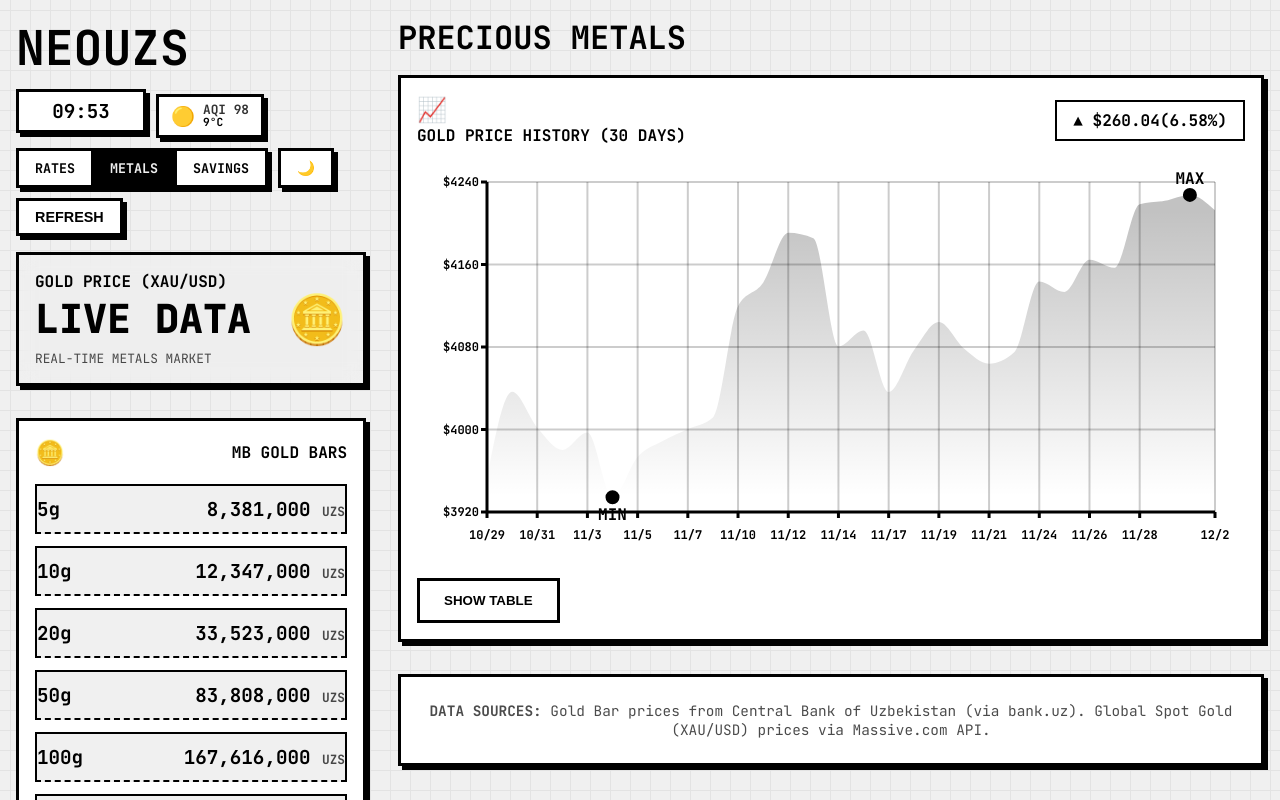
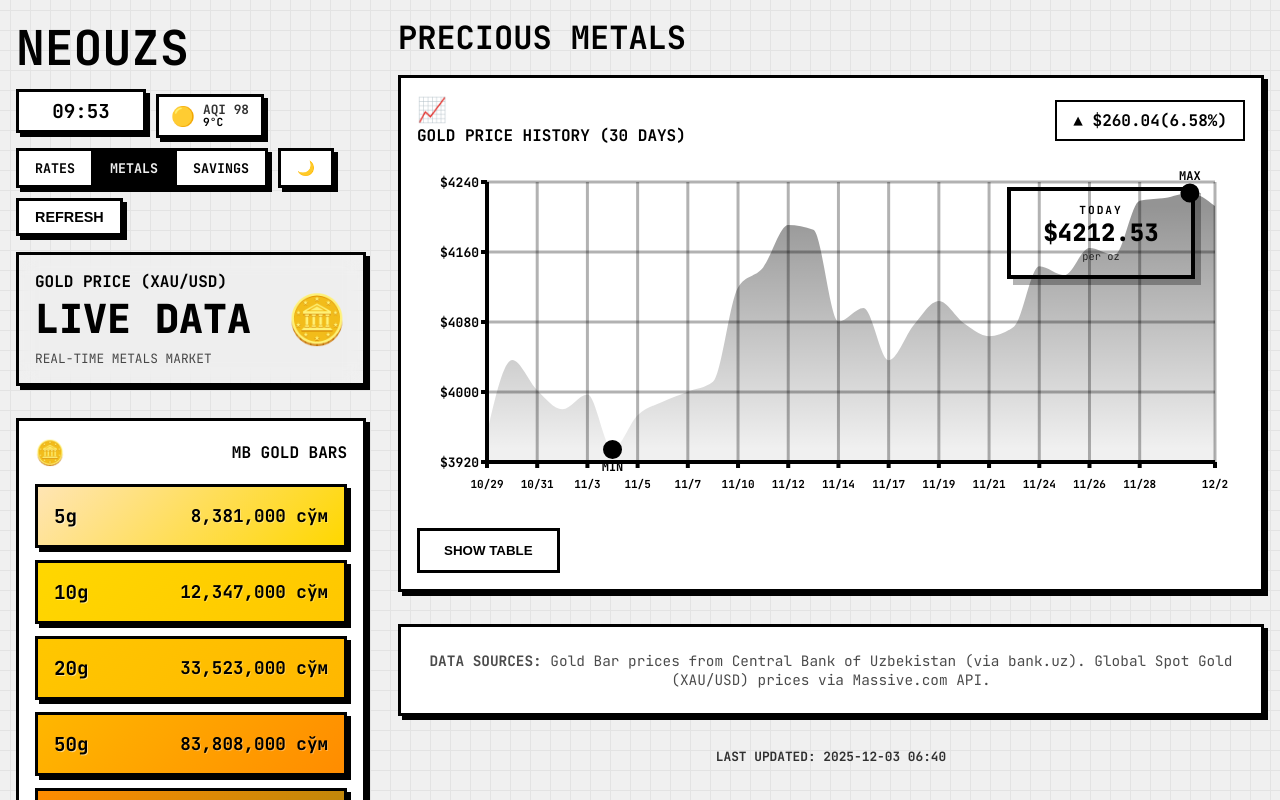
Before and after one commit to brklyn498/Neouzsusd, a React (Vite) app: page / in a window 1280 px wide. Both pictures are taken after a click on the button "METALS". Shown: the top 800 px of the page. Built offline with nearby package versions, Linux system fonts and the light colour scheme.

Commit message:
style: Improve Metals tab visuals - add gold bar gradients and today's price badge

```diff
--- a/src/components/GoldBarPrices.jsx
+++ b/src/components/GoldBarPrices.jsx
@@ -5,6 +5,21 @@ export default function GoldBarPrices({ goldBars }) {
 
     const formatPrice = (price) => {
         return new Intl.NumberFormat('uz-UZ').format(price);
+    };
+
+    // Function to get gradient color based on weight
+    const getGoldGradient = (weight) => {
+        const weightNum = parseInt(weight);
+        // Lighter gold for smaller weights, darker/richer for heavier
+        const gradients = {
+            5: 'linear-gradient(135deg, #FFE5B4 0%, #FFD700 100%)',  // Pale gold
+            10: 'linear-gradient(135deg, #FFD700 0%, #FFC700 100%)', // Light gold
+            20: 'linear-gradient(135deg, #FFC700 0%, #FFB700 100%)', // Medium gold
+            50: 'linear-gradient(135deg, #FFB700 0%, #FF8C00 100%)', // Rich gold
+            100: 'linear-gradient(135deg, #FF8C00 0%, #B8860B 100%)', // Dark gold
+        };
+
+        return gradients[weightNum] || gradients[10];
     };
 
     return (
@@ -15,11 +30,16 @@ export default function GoldBarPrices({ goldBars }) {
             </div>
             <div className="gold-bars-list">
                 {goldBars.map((bar) => (
-                    <div key={bar.weight} className="gold-bar-item" style={{ display: 'flex', justifyContent: 'space-between', alignItems: 'center', padding: '10px 0', borderBottom: '2px dashed var(--border-color)' }}>
-                        <div className="gold-weight" style={{ fontWeight: 'bold', fontSize: '1.2rem' }}>{bar.weight}</div>
-                        <div className="gold-price" style={{ fontWeight: 'bold', fontSize: '1.2rem', color: 'var(--gold-dark)' }}>
-                            {formatPrice(bar.price)} <span style={{ fontSize: '0.8rem', opacity: 0.7 }}>UZS</span>
-                        </div>
+                    <div
+                        key={bar.weight}
+                        className="gold-bar-item"
+                        style={{
+                            background: getGoldGradient(bar.weight),
+                            boxShadow: '4px 4px 0 var(--border-color)'
+                        }}
+                    >
+                        <div className="gold-weight">{bar.weight}</div>
+                        <div className="gold-price">{formatPrice(bar.price)} сўм</div>
                     </div>
                 ))}
             </div>
--- a/src/components/GoldHistoryChart.jsx
+++ b/src/components/GoldHistoryChart.jsx
@@ -74,21 +74,28 @@ export default function GoldHistoryChart({ goldHistory }) {
                 </div>
             </div>
 
-            <div className="chart-container">
-                <ResponsiveContainer width="100%" height={400}>
+            <div className="chart-container" style={{ position: 'relative' }}>
+                {/* Today's Price Badge */}
+                <div className="today-price-badge">
+                    <div className="badge-label">TODAY</div>
+                    <div className="badge-price">${history[history.length - 1].price_usd_per_oz.toFixed(2)}</div>
+                    <div className="badge-unit">per oz</div>
+                </div>
+
+                <ResponsiveContainer width="100%" height={350}>
                     <AreaChart data={stats.dataWithMA} margin={{ top: 20, right: 30, left: 10, bottom: 20 }}>
                         <defs>
                             <linearGradient id="goldGradient" x1="0" y1="0" x2="0" y2="1">
-                                <stop offset="5%" stopColor="var(--gold-accent)" stopOpacity={0.4} />
-                                <stop offset="95%" stopColor="var(--gold-accent)" stopOpacity={0} />
+                                <stop offset="5%" stopColor="var(--gold-accent)" stopOpacity={0.7} />
+                                <stop offset="95%" stopColor="var(--gold-accent)" stopOpacity={0.1} />
                             </linearGradient>
                         </defs>
-                        <CartesianGrid strokeDasharray="0" stroke="var(--text-color)" opacity={0.2} strokeWidth={2} />
+                        <CartesianGrid strokeDasharray="0" stroke="var(--text-color)" opacity={0.3} strokeWidth={3} />
                         <XAxis
                             dataKey="date"
                             stroke="var(--text-color)"
-                            strokeWidth={3}
-                            tick={{ fill: 'var(--text-color)', fontWeight: 'bold', fontSize: 12 }}
+                            strokeWidth={4}
+                            tick={{ fill: 'var(--text-color)', fontWeight: 'bold', fontSize: 11 }}
                             tickFormatter={(value) => {
                                 const date = new Date(value);
                                 return `${date.getMonth() + 1}/${date.getDate()}`;
@@ -98,8 +105,8 @@ export default function GoldHistoryChart({ goldHistory }) {
                         />
                         <YAxis
                             stroke="var(--text-color)"
-                            strokeWidth={3}
-                            tick={{ fill: 'var(--text-color)', fontWeight: 'bold', fontSize: 12 }}
+                            strokeWidth={4}
+                            tick={{ fill: 'var(--text-color)', fontWeight: 'bold', fontSize: 13 }}
                             tickFormatter={(value) => `$${value}`}
                             domain={['auto', 'auto']}
                         />
@@ -109,27 +116,27 @@ export default function GoldHistoryChart({ goldHistory }) {
                         <ReferenceDot
                             x={stats.minItem.date}
                             y={stats.minPrice}
-                            r={6}
+                            r={8}
                             fill="var(--danger-color)"
                             stroke="var(--text-color)"
-                            strokeWidth={2}
-                            label={{ value: 'MIN', position: 'bottom', fill: 'var(--text-color)', fontWeight: 'bold' }}
+                            strokeWidth={3}
+                            label={{ value: 'MIN', position: 'bottom', fill: 'var(--text-color)', fontWeight: 'bold', fontSize: 12 }}
                         />
                         <ReferenceDot
                             x={stats.maxItem.date}
                             y={stats.maxPrice}
-                            r={6}
+                            r={8}
                             fill="var(--success-color)"
                             stroke="var(--text-color)"
-                            strokeWidth={2}
-                            label={{ value: 'MAX', position: 'top', fill: 'var(--text-color)', fontWeight: 'bold' }}
+                            strokeWidth={3}
+                            label={{ value: 'MAX', position: 'top', fill: 'var(--text-color)', fontWeight: 'bold', fontSize: 12 }}
                         />
 
                         <Area
                             type="monotone"
                             dataKey="price_usd_per_oz"
                             stroke="var(--gold-accent)"
-                            strokeWidth={4}
+                            strokeWidth={5}
                             fill="url(#goldGradient)"
                             dot={false}
                         />
@@ -139,8 +146,8 @@ export default function GoldHistoryChart({ goldHistory }) {
                             type="monotone"
                             dataKey="ma7"
                             stroke="var(--gold-dark)"
-                            strokeWidth={2}
-                            strokeDasharray="5 5"
+                            strokeWidth={3}
+                            strokeDasharray="8 4"
                             dot={false}
                         />
                     </AreaChart>
--- a/src/index.css
+++ b/src/index.css
@@ -282,22 +282,74 @@ body:not(.dark-mode) select.brutal-btn option {
 .gold-bar-item {
   display: flex;
   justify-content: space-between;
-  padding: 0.75rem;
-  background: var(--bg-color);
-  border: 2px solid var(--border-color);
+  align-items: center;
+  padding: 1rem;
+  border: 3px solid var(--text-color);
+  transition: all 0.2s;
+  position: relative;
+  overflow: hidden;
 }
 
 .gold-bar-item:hover {
-  background: var(--gold-accent);
+  transform: translateX(4px) translateY(-2px);
+  box-shadow: 6px 6px 0 var(--border-color) !important;
 }
 
 .gold-weight {
   font-weight: bold;
+  font-size: 1.2rem;
+  color: #000;
+  text-shadow: 1px 1px 0 rgba(255, 255, 255, 0.5);
 }
 
 .gold-price {
   font-weight: bold;
-  color: var(--gold-dark);
+  font-size: 1.1rem;
+  color: #000;
+  text-shadow: 1px 1px 0 rgba(255, 255, 255, 0.3);
+}
+
+/* Gold History Chart */
+.gold-stats {
+  display: flex;
+  gap: 1rem;
+  align-items: center;
+}
+
+/* Today's Price Badge */
+.today-price-badge {
+  position: absolute;
+  top: 25px;
+  right: 50px;
+  background: var(--gold-accent);
+  border: 4px solid var(--text-color);
+  box-shadow: 6px 6px 0 rgba(0, 0, 0, 0.3);
+  padding: 0.75rem 1.25rem;
+  z-index: 10;
+  text-align: center;
+  min-width: 140px;
+}
+
+.badge-label {
+  font-size: 0.7rem;
+  font-weight: bold;
+  letter-spacing: 2px;
+  color: #000;
+  margin-bottom: 0.25rem;
+}
+
+.badge-price {
+  font-size: 1.5rem;
+  font-weight: 900;
+  color: #000;
+  line-height: 1;
+  margin-bottom: 0.25rem;
+}
+
+.badge-unit {
+  font-size: 0.65rem;
+  color: #000;
+  opacity: 0.8;
 }
 
 .price-change {
@@ -306,12 +358,48 @@ body:not(.dark-mode) select.brutal-btn option {
   border: 2px solid var(--border-color);
 }
 
-.price-change.positive { background: var(--success-color); color: #000; }
-.price-change.negative { background: var(--danger-color); color: #fff; }
+.price-change.positive {
+  background: var(--success-color);
+  color: #000;
+}
 
-.chart-container { margin: 1rem 0; }
-.brutal-button { background: var(--card-bg); border: 3px solid var(--border-color); padding: 0.75rem 1.5rem; font-weight: bold; cursor: pointer; text-transform: uppercase; }
-.gold-tooltip { background: var(--card-bg); border: 3px solid var(--border-color); padding: 0.75rem; font-weight: bold; }
-.gold-price-table { width: 100%; border-collapse: collapse; }
-.gold-price-table th { padding: 0.75rem; font-weight: bold; border: 2px solid var(--border-color); }
-.gold-price-table td { padding: 0.75rem; border: 2px solid var(--border-color); }
+.price-change.negative {
+  background: var(--danger-color);
+  color: #fff;
+}
+
+.chart-container {
+  margin: 1rem 0;
+}
+
+.brutal-button {
+  background: var(--card-bg);
+  border: 3px solid var(--border-color);
+  padding: 0.75rem 1.5rem;
+  font-weight: bold;
+  cursor: pointer;
+  text-transform: uppercase;
+}
+
+.gold-tooltip {
+  background: var(--card-bg);
+  border: 3px solid var(--border-color);
+  padding: 0.75rem;
+  font-weight: bold;
+}
+
+.gold-price-table {
+  width: 100%;
+  border-collapse: collapse;
+}
+
+.gold-price-table th {
+  padding: 0.75rem;
+  font-weight: bold;
+  border: 2px solid var(--border-color);
+}
+
+.gold-price-table td {
+  padding: 0.75rem;
+  border: 2px solid var(--border-color);
+}
```
